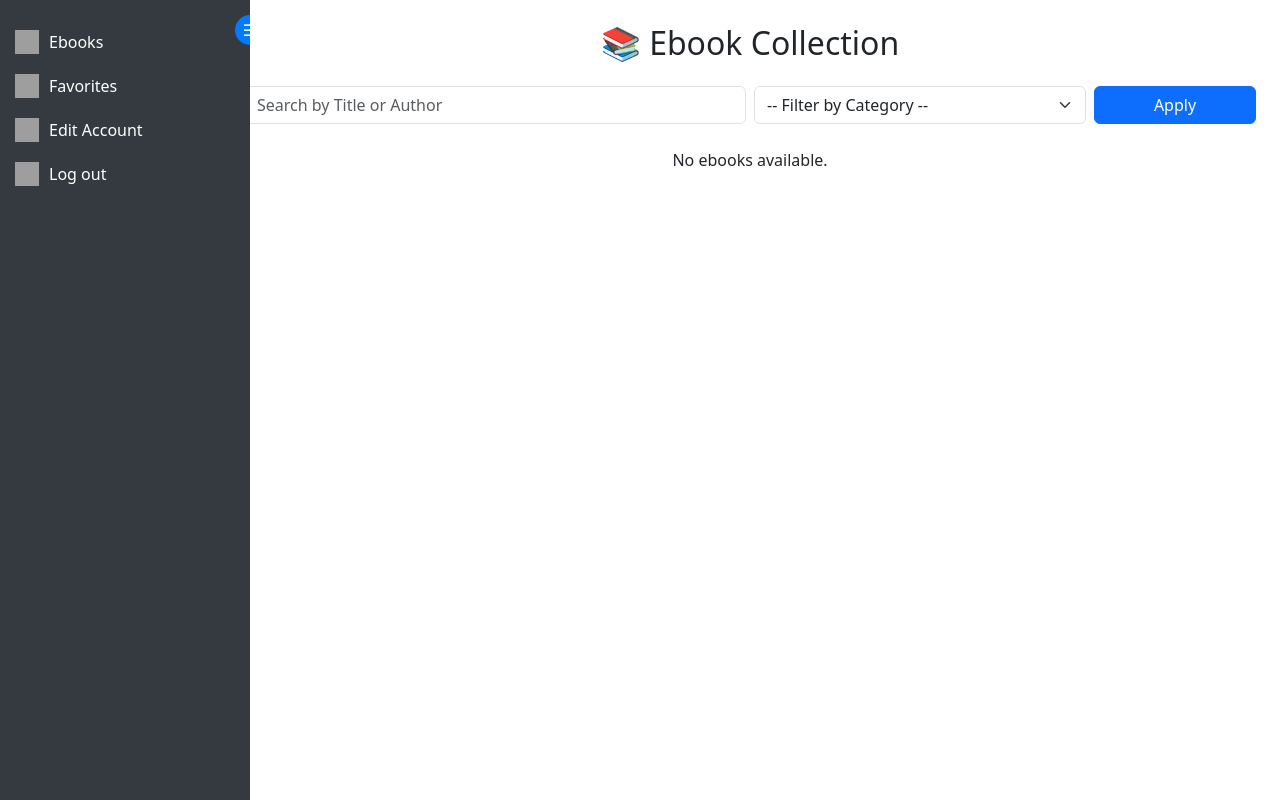
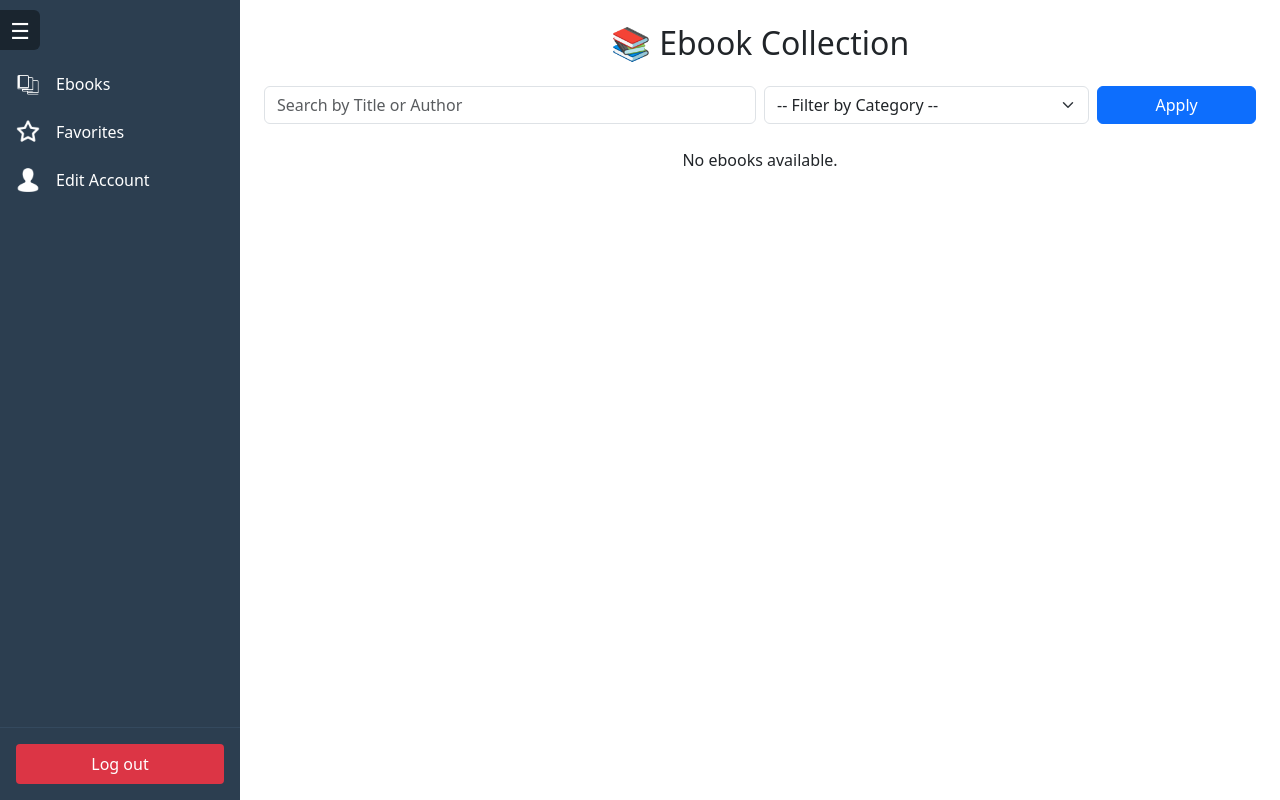
Before and after one commit to PauloMio/OLPConnect3, a PHP site: page /tabs/user/student/ebook_collection.php in a window 1280 px wide. Run offline with PHP 8.4, Linux system fonts and the light colour scheme; data comes from the database, SQL or seed files in the repository; data that the repository does not hold is empty; grey boxes are pictures that could not be loaded.

Commit message:
user sidebar working completely

```diff
--- a/tabs/admin/ebooks.php
+++ b/tabs/admin/ebooks.php
@@ -252,7 +252,7 @@ $locations = $conn->query("SELECT * FROM ebook_location");
                     <?php endwhile; ?>
                 </select>
             </div>
-            <div class="col-md-6"><label>Cover Image</label><input type="file" name="coverage" class="form-control" required></div>
+            <div class="col-md-6"><label>Cover Image</label><input type="file" name="coverage" class="form-control"></div>
             <div class="col-md-6"><label>PDF File</label><input type="file" name="pdf" class="form-control" required></div>
         </div>
         <div class="modal-footer">
--- a/tabs/user/student/ebook_collection.php
+++ b/tabs/user/student/ebook_collection.php
@@ -102,13 +102,14 @@ $categories = $conn->query("SELECT * FROM ebook_category");
 </head>
 <body class="sidebar-open">
 
+<body class="bg-light">
 <?php include 'sidebar.php'; ?>
 
-<div id="main-content">
+<div class="content" id="main-content">
     <div class="container p-4">
         <h2 class="mb-4 text-center">📚 Ebook Collection</h2>
 
-        <!-- Search & Category Filter -->
+	<!-- Search & Category Filter -->
         <form method="get" class="row g-2 mb-4">
             <div class="col-md-6">
                 <input type="text" name="search" id="searchBox" class="form-control"
--- a/tabs/user/student/sidebar.php
+++ b/tabs/user/student/sidebar.php
@@ -1,106 +1,163 @@
 <!-- sidebar.php -->
+<div id="sidebar" class="sidebar">
+    <!-- Toggle Button (fixed left inside sidebar) -->
+    <button id="toggleSidebar" class="toggle-btn" aria-label="Toggle Sidebar">☰</button>
+
+    <ul class="menu">
+        <li>
+            <a href="ebook_collection.php">
+                <img src="../../../images/icons/Books.png" class="icon" alt="eBooks">
+                <span class="label">Ebooks</span>
+            </a>
+        </li>
+        <li>
+            <a href="#">
+                <img src="../../../images/icons/favorite.png" class="icon" alt="Favorites">
+                <span class="label">Favorites</span>
+            </a>
+        </li>
+        <li>
+            <a href="#">
+                <img src="../../../images/icons/user_setup.png" class="icon" alt="Edit Account">
+                <span class="label">Edit Account</span>
+            </a>
+        </li>
+    </ul>
+
+    <div class="logout-section">
+        <button class="logout-btn">Log out</button>
+    </div>
+</div>
+
 <style>
-    body {
-        margin: 0;
-        padding: 0;
-        display: flex;
-    }
-
-    /* Sidebar base */
-    #sidebar {
+.sidebar {
     position: fixed;
     top: 0;
     left: 0;
     height: 100vh;
-        width: 250px;
-        background: #343a40;
-        color: #fff;
-        transition: width 0.3s;
-        overflow-x: hidden;
-        padding-top: 20px;
+    width: 240px;
+    background-color: #2c3e50;
+    color: white;
+    display: flex;
+    flex-direction: column;
+    transition: width 0.3s ease;
     z-index: 1000;
+    overflow: hidden;
 }
 
-    /* Collapsed state */
-    #sidebar.collapsed {
+.sidebar.collapsed {
     width: 70px;
 }
 
-    /* Sidebar links */
-    #sidebar a {
+/* Toggle button pinned to the left */
+.toggle-btn {
+    position: absolute;
+    left: 0;
+    top: 10px;
+    background: #1a252f;
+    border: none;
+    color: white;
+    font-size: 22px;
+    width: 40px;
+    height: 40px;
+    cursor: pointer;
+    z-index: 1001;
     display: flex;
     align-items: center;
-        color: #fff;
-        padding: 10px 15px;
+    justify-content: center;
+    border-radius: 0 6px 6px 0;
+}
+.toggle-btn:hover {
+    background: #34495e;
+}
+
+.menu {
+    list-style: none;
+    padding: 60px 0 0 0; /* push content below toggle */
+    margin: 0;
+    flex-grow: 1;
+}
+
+.menu li {
+    margin: 0;
+}
+
+.menu a {
+    display: flex;
+    align-items: center;
+    padding: 0.75rem 1rem;
     text-decoration: none;
-        transition: background 0.2s;
+    color: white;
+    transition: background 0.2s ease;
+    white-space: nowrap;
 }
-    #sidebar a:hover {
-        background: #495057;
+
+.menu a:hover {
+    background-color: #34495e;
 }
-    #sidebar img {
+
+.icon {
     width: 24px;
     height: 24px;
-        margin-right: 10px;
+    filter: brightness(0) invert(1);
+    flex-shrink: 0;
 }
 
-    /* Hide text when collapsed */
-    #sidebar.collapsed a span {
-        display: none;
+.label {
+    margin-left: 1rem;
+    transition: opacity 0.2s ease, margin 0.2s ease;
+    opacity: 1;
 }
 
-    /* Toggle button */
-    #sidebar-toggle {
-        position: absolute;
-        top: 15px;
-        right: -15px;
-        background: #007bff;
-        color: #fff;
-        border: none;
-        border-radius: 50%;
-        width: 30px;
-        height: 30px;
-        cursor: pointer;
-        z-index: 1100;
+.sidebar.collapsed .label {
+    opacity: 0;
+    margin-left: -9999px;
 }
 
-    /* Content area shifts */
-    .content {
-        margin-left: 250px;
-        padding: 20px;
-        transition: margin-left 0.3s;
+.logout-section {
+    padding: 1rem;
+    border-top: 1px solid #34495e;
+}
+
+.logout-btn {
     width: 100%;
+    background-color: #dc3545;
+    border: none;
+    padding: 8px 0;
+    border-radius: 4px;
+    color: white;
+    cursor: pointer;
+    transition: background-color 0.2s;
 }
-    .content.expanded {
-        margin-left: 70px;
+
+.logout-btn:hover {
+    background-color: #b02a37;
 }
 </style>
 
-<div id="sidebar">
-    <button id="sidebar-toggle">☰</button>
-    <a href="ebook_collection.php">
-        <img src="../../../images/icons/EbookIcon.png" alt="Ebooks">
-        <span>Ebooks</span>
-    </a>
-    <a href="#">
-        <img src="../../../images/icons/FavoriteIcon.png" alt="Favorites">
-        <span>Favorites</span>
-    </a>
-    <a href="#">
-        <img src="../../../images/icons/EditIcon.png" alt="Edit">
-        <span>Edit Account</span>
-    </a>
-    <a href="#">
-        <img src="../../../images/icons/LogoutIcon.png" alt="Logout">
-        <span>Log out</span>
-    </a>
-</div>
+<script>
+document.addEventListener('DOMContentLoaded', () => {
+    const sidebar = document.getElementById('sidebar');
+    const toggleBtn = document.getElementById('toggleSidebar');
+    const mainContent = document.getElementById('main-content');
 
-<script>
-    document.getElementById("sidebar-toggle").addEventListener("click", function () {
-        let sidebar = document.getElementById("sidebar");
-        let content = document.getElementById("main-content");
-        sidebar.classList.toggle("collapsed");
-        content.classList.toggle("expanded");
+    toggleBtn.addEventListener('click', () => {
+        sidebar.classList.toggle('collapsed');
+        updateMainContentMargin();
+    });
+
+    function updateMainContentMargin() {
+        const sidebarWidth = sidebar.offsetWidth;
+        if (mainContent) {
+            mainContent.style.marginLeft = sidebarWidth + 'px';
+        }
+    }
+
+    // Initial content shift
+    updateMainContentMargin();
+
+    // Auto-update margin on resize
+    const resizeObserver = new ResizeObserver(() => updateMainContentMargin());
+    resizeObserver.observe(sidebar);
 });
 </script>
```
Lines whose indentation alone changed are shown as unchanged.
